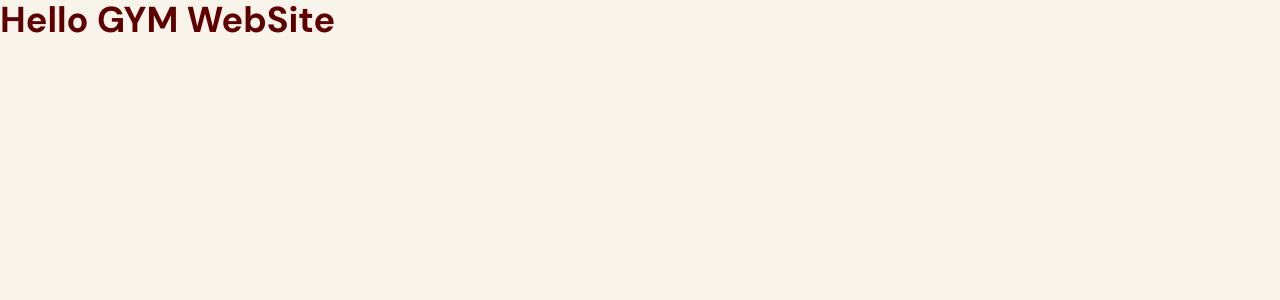
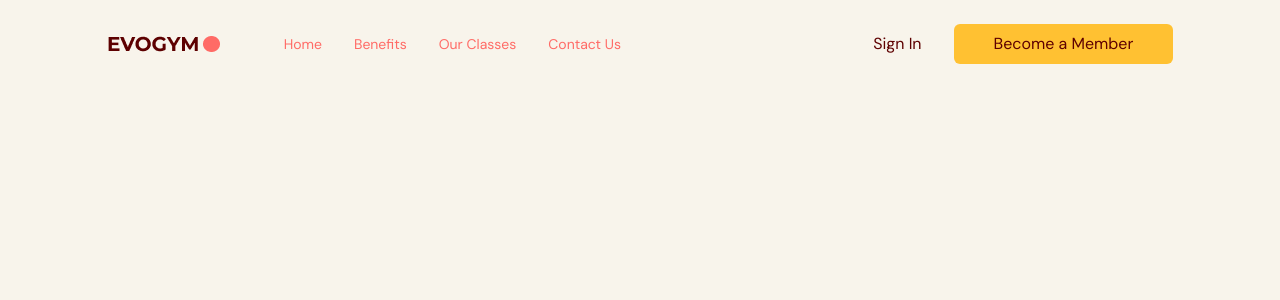
Before and after one commit to shivprajapat/gym-react-typescript-website, a React (Vite) app: page / in a window 1280 px wide. Shown: the top 300 px of the page. Built offline with nearby package versions, Linux system fonts and the light colour scheme.

Commit message:
header ui

```diff
--- a/src/App.tsx
+++ b/src/App.tsx
@@ -1,11 +1,30 @@
-import React from 'react'
+import React, { useEffect, useState } from "react";
+import { SelectedPage } from "@/shared/types";
+import Navbar from "./components/navbar";
+const App = () => {
+  const [isTopOfPage, setIsTopOfPage] = useState<boolean>(true);
+  const [selectedPage, setSelectedPage] = useState<SelectedPage>(SelectedPage.Home);
 
-const App = () => {
+  useEffect(() => {
+    const handleScroll = () => {
+      if (window.scrollY === 0) {
+        setIsTopOfPage(true);
+        setSelectedPage(SelectedPage.Home);
+      }
+      if (window.scrollY !== 0) setIsTopOfPage(false);
+    }
+    window.addEventListener('scroll', handleScroll)
+    return () => window.removeEventListener('scroll', handleScroll)
+  }, [])
   return (
     <div className="app bg-gray-20">
-      <h1 className='text-4xl font-bold'>Hello GYM WebSite</h1>
+      <Navbar
+        isTopOfPage={isTopOfPage}
+        selectedPage={selectedPage}
+        setSelectedPage={setSelectedPage}
+      />
     </div>
-  )
-}
+  );
+};
 
-export default App
+export default App;
--- /dev/null
+++ b/src/components/navbar/Link.tsx
@@ -0,0 +1,22 @@
+import { SelectedPage } from "@/shared/types";
+import AnchorLink from "react-anchor-link-smooth-scroll";
+
+type Props = {
+    page: string;
+    selectedPage: SelectedPage;
+    setSelectedPage: (value: SelectedPage) => void;
+};
+
+const Link = ({ page, selectedPage, setSelectedPage }: Props) => {
+    const lowerCasePage = page.toLowerCase() as SelectedPage;
+    console.log("selectedPage", selectedPage === lowerCasePage)
+    return (
+        <AnchorLink
+            className={`${lowerCasePage ? "text-primary-500" : ""} transition duration-500 hover:text-primary-300`}
+            href={`#${lowerCasePage}`} onClick={() => setSelectedPage(lowerCasePage)}>
+            {page}
+        </AnchorLink>
+    );
+};
+
+export default Link;
--- /dev/null
+++ b/src/components/navbar/index.tsx
@@ -0,0 +1,86 @@
+import React, { useState } from "react";
+import Logo from "@/assets/logo.png";
+import Link from "./Link";
+import { Bars3Icon, XMarkIcon } from "@heroicons/react/24/solid";
+import { SelectedPage } from "@/shared/types";
+import ActionButton from "@/shared/ActionButton";
+import useMediaQuery from "@/hooks/useMediaQuery";
+
+type Props = {
+  isTopOfPage: boolean;
+  selectedPage: SelectedPage;
+  setSelectedPage: (value: SelectedPage) => void;
+};
+const Navbar = ({ isTopOfPage, selectedPage, setSelectedPage }: Props) => {
+  const navbarBackground = isTopOfPage ? "" : "bg-primary-100 drop-shadow";
+  const [isMenuToggled, setIsMenuToggled] = useState<boolean>(false);
+  const isAboveMediumScreens = useMediaQuery("(min-width: 1060px)");
+
+  const navData = [
+    { title: "Home" },
+    { title: "Benefits" },
+    { title: "Our Classes" },
+    { title: "Contact Us" },
+  ];
+  return (
+    <nav>
+      <div className={`${navbarBackground} flex-space fixed top-0 z-30 w-full py-6`}>
+        <div className="flex-space mx-auto w-5/6">
+          <div className="flex-space w-full gap-16">
+            <img alt="logo" src={Logo} />
+            {
+              isAboveMediumScreens ? (
+                <div className="flex-space w-full">
+                  <div className="flex-space gap-8 text-sm">
+                    {navData?.map(({ title }, i: number) => (
+                      <Link
+                        key={i}
+                        page={title}
+                        selectedPage={selectedPage}
+                        setSelectedPage={setSelectedPage}
+                      />
+                    ))}
+                  </div>
+                  <div className="flex-space gap-8">
+                    <p>Sign In</p>
+                    <ActionButton setSelectedPage={setSelectedPage}>
+                      Become a Member
+                    </ActionButton>
+                  </div>
+                </div>
+              ) : (
+                <button
+                  className="rounded-full bg-secondary-500 p-2"
+                  onClick={() => setIsMenuToggled(!isMenuToggled)}
+                >
+                  <Bars3Icon className="h-6 w-6 text-white" />
+                </button>
+              )
+            }
+
+          </div>
+        </div>
+        {!isAboveMediumScreens && isMenuToggled && (<div className="fixed right-0 bottom-0 z-40 h-full w-[300px] bg-primary-100 drop-shadow-xl">
+          <div className="flex justify-end py-6 px-5">
+            <button onClick={() => setIsMenuToggled(!isMenuToggled)} className="rounded-full bg-secondary-500 p-2">
+              <XMarkIcon className="h-6 w-6 text-white" />
+            </button>
+          </div>
+          <div className="ml-10 flex flex-col gap-6 text-2xl">
+          {navData?.map(({ title }, i: number) => (
+                      <Link
+                        key={i}
+                        page={title}
+                        selectedPage={selectedPage}
+                        setSelectedPage={setSelectedPage}
+                      />
+                    ))}
+          </div>
+        </div>
+        )}
+      </div>
+    </nav>
+  );
+};
+
+export default Navbar;
--- /dev/null
+++ b/src/hooks/useMediaQuery/index.ts
@@ -0,0 +1,19 @@
+import { useState, useEffect } from "react";
+
+const useMediaQuery = (query: string) => {
+  const [matches, setMatches] = useState(false);
+
+  useEffect(() => {
+    const media = window.matchMedia(query);
+    if (media.matches !== matches) {
+      setMatches(media.matches);
+    }
+    const listener = () => setMatches(media.matches);
+    window.addEventListener("resize", listener);
+    return () => window.removeEventListener("resize", listener);
+  }, [matches, query]);
+
+  return matches;
+};
+
+export default useMediaQuery;
--- a/src/index.css
+++ b/src/index.css
@@ -1,4 +1,5 @@
 @import url("https://fonts.googleapis.com/css2?family=DM+Sans:wght@400;700&family=Montserrat:wght@700&display=swap");
+
 @tailwind base;
 @tailwind components;
 @tailwind utilities;
@@ -13,7 +14,6 @@
     @apply text-gray-500;
 }
 
-
 @layer components {
     .flex-space {
         @apply flex items-center justify-between;
--- /dev/null
+++ b/src/shared/ActionButton.tsx
@@ -0,0 +1,19 @@
+import React from "react";
+import AnchorLink from "react-anchor-link-smooth-scroll";
+import { SelectedPage } from "./types";
+
+type Props = {
+    children: React.ReactNode;
+    setSelectedPage: (value: SelectedPage) => void;
+};
+
+const ActionButton = ({ children, setSelectedPage }: Props) => {
+    return (
+        <AnchorLink className="rounded-md bg-secondary-500 px-10 py-2 hover:bg-primary-500 hover:text-white"
+            onClick={() => setSelectedPage(SelectedPage.ContactUs)} href={`#${SelectedPage.ContactUs}`}>
+            {children}
+        </AnchorLink>
+    );
+};
+
+export default ActionButton;
--- /dev/null
+++ b/src/shared/types.ts
@@ -0,0 +1,6 @@
+export enum SelectedPage {
+    Home = "home",
+    Benefits = "benefits",
+    OurClasses = "ourclasses",
+    ContactUs = "contactus",
+  }
```
Also changed, not shown: src/assets/HomePageGraphic.png (added), src/assets/logo.png (added).
